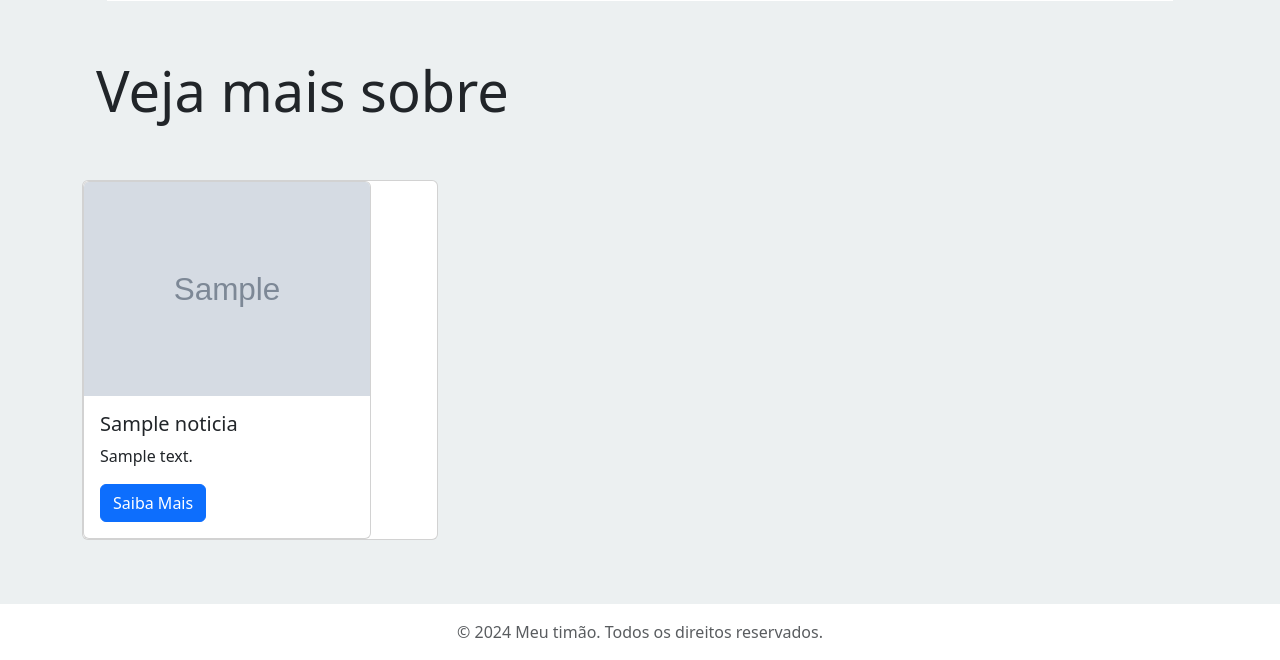
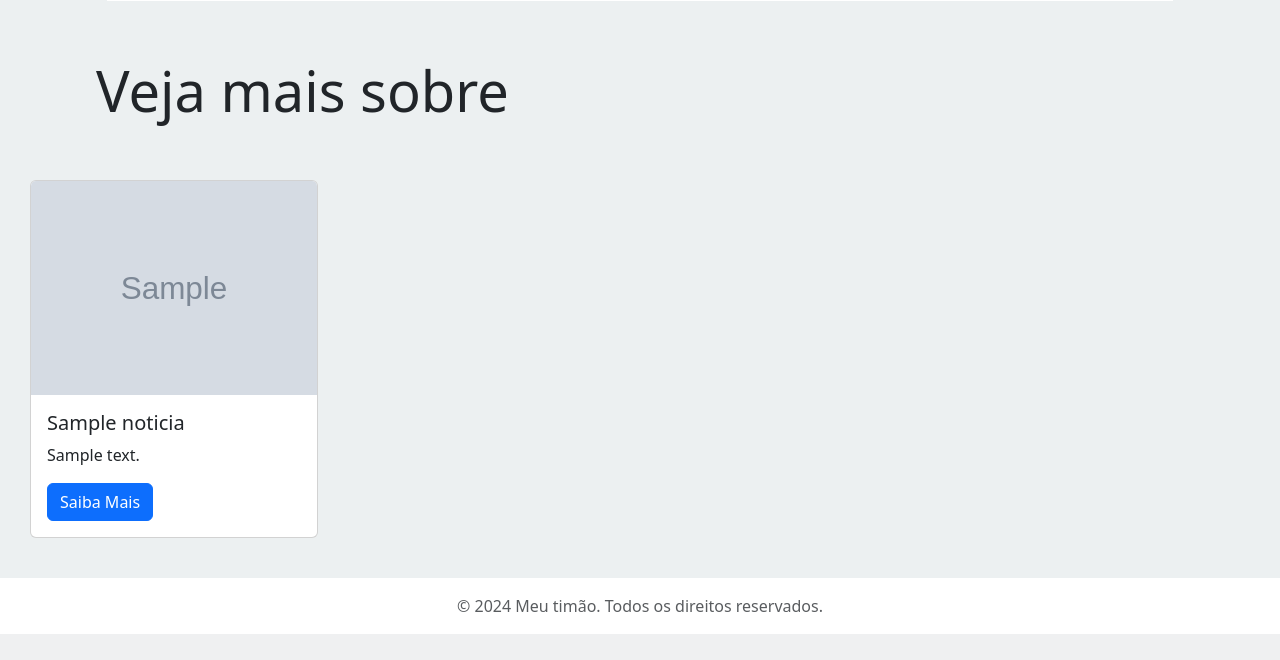
Before and after one commit to FaelSantoss/challenge2_classPW, a Flask app: template src/ui/templates/homepage.html in a window 1280 px wide. Shown: the part 643-1303 px from the top of the page. After the commit the page ends 1277 px from the top, so only its background shows below. Run offline with Flask 3, Linux system fonts and the light colour scheme; the template is opened without the code that fills it: most values are stand-ins (such as "Sample title", 1, 10 or a date in 2020); grey boxes marked "Sample" are stand-in pictures.

Commit message:
add style in card

```diff
--- a/src/app/infra/forms/noticia_form.py
+++ b/src/app/infra/forms/noticia_form.py
@@ -1,6 +1,6 @@
 from flask_wtf import FlaskForm
 
-from wtforms import StringField, FileField
+from wtforms import StringField
 from wtforms.validators import DataRequired
 
 
--- a/src/ui/templates/noticia_cards/card.html
+++ b/src/ui/templates/noticia_cards/card.html
@@ -1,13 +1,15 @@
-<div class="container mb-5">
-<div class="row">
+<div>
+    <div>
         <div class="col-sm-4">
-    <div class="card mb-3">
+            <div class>
                 <div class="card" style="width: 18rem;">
-        <img src="{{ url_for('static', filename=noticia.img) }}" class="card-img-top" alt="...">
+                    <img src="{{ url_for('static', filename=noticia.img) }}"
+                        class="card-img-top" alt="...">
                     <div class="card-body">
                         <h5 class="card-title">{{noticia.title}}</h5>
                         <p class="card-text">{{noticia.content}}</p>
-                <a href="/noticia/{{noticia.id}}" class="btn btn-primary">Saiba Mais</a>
+                        <a href="/noticia/{{noticia.id}}"
+                            class="btn btn-primary">Saiba Mais</a>
                     </div>
                 </div>
             </div>
--- a/src/ui/templates/noticia_cards/index.html
+++ b/src/ui/templates/noticia_cards/index.html
@@ -1,6 +1,15 @@
+<style>
+  .card-container {
+    margin-left: 30px;
+    display: grid;
+    grid-template-columns: repeat(3, 1fr);
+    gap: 30px;
+  }
+</style>
+
 {% if noticias | length > 0 %}
 
-<div>
+<div class="card-container">
   {% for noticia in noticias %}
   {% include "noticia_cards/card.html" %}
   {% endfor %}
@@ -8,7 +17,7 @@
 
 {% else %}
 <p>
-  Nenhuma noticia encontrada 😢.
+  Nenhuma noticia encontrada.
 </p>
 
 {% endif %}
```
Also changed, not shown: src/app/infra/database/scripts/schema.sql (+10 -2 lines). Lines whose indentation alone changed are shown as unchanged.
